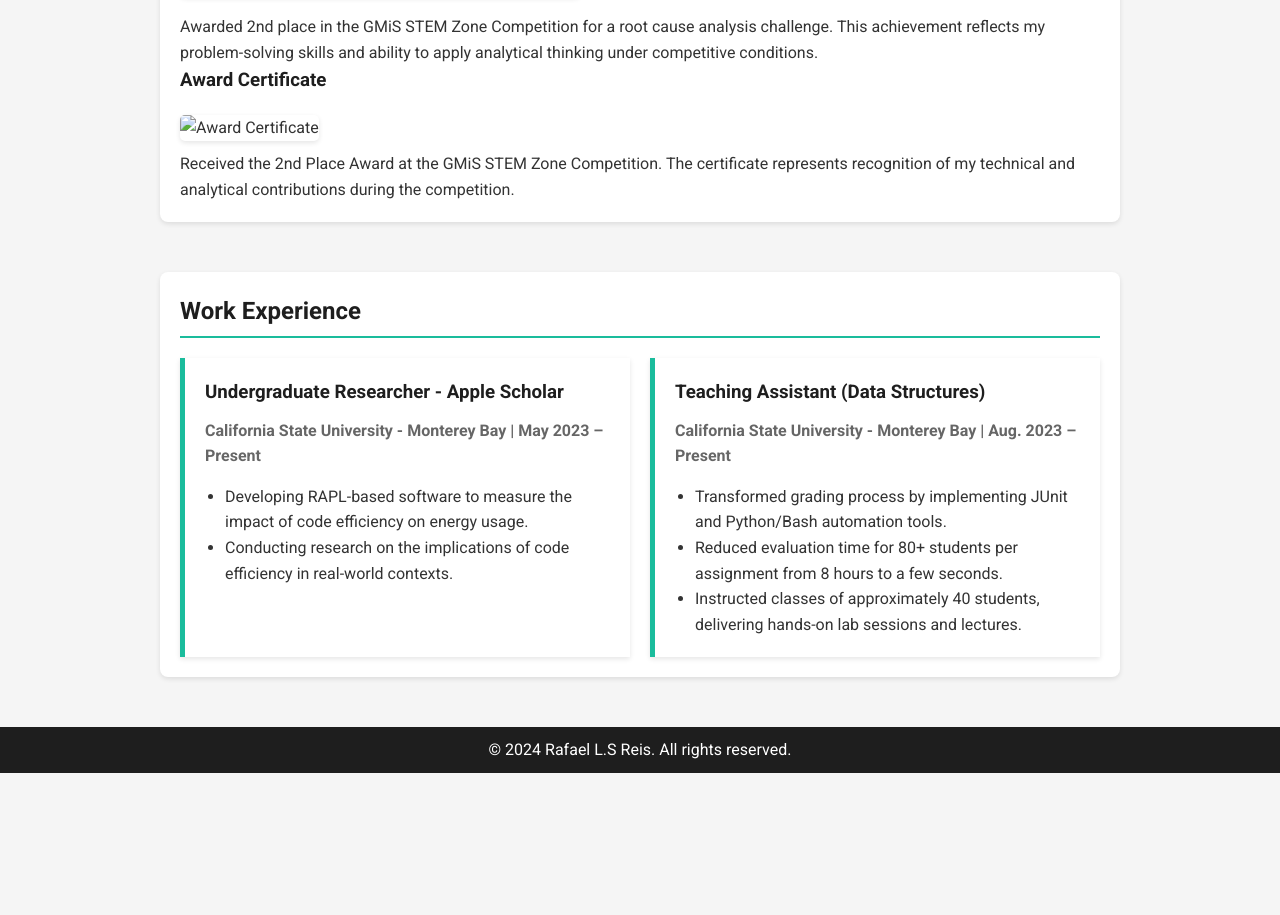
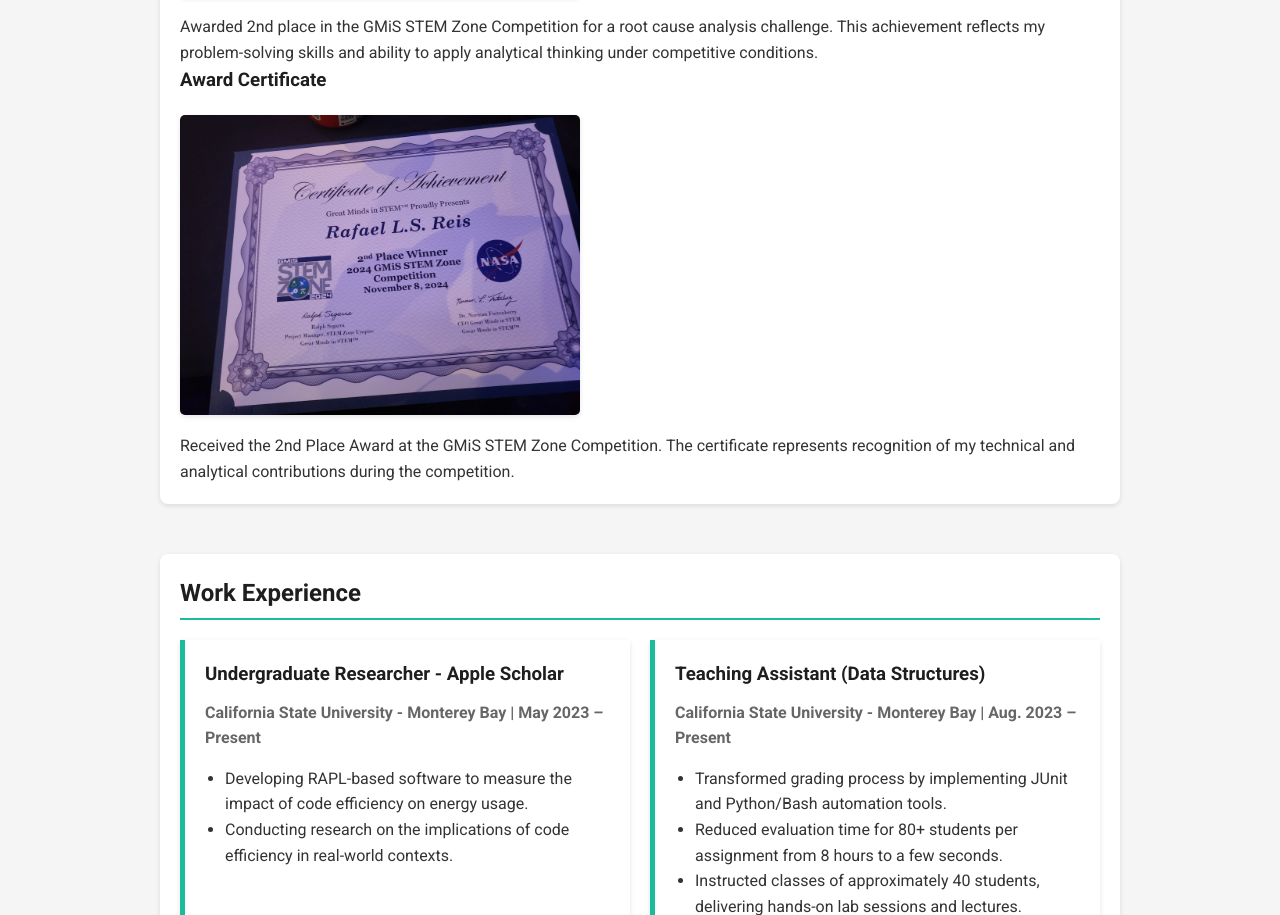
Before and after one commit to Sirraff/r, a plain HTML site: page index.html in a window 1280 px wide. Shown: the part 1744-2659 px from the top of the page. Before the commit the page ends 2517 px from the top, so only its background shows below. Drawn offline with Linux system fonts and the light colour scheme.

Commit message:
Update index.html

```diff
--- a/index.html
+++ b/index.html
@@ -78,7 +78,7 @@
             </div>
             <div class="research-item">
                 <h3>Award Certificate</h3>
-                <img src="assets/nasa.jpg" alt="Award Certificate" class="responsive-img">
+                <img src="assets/nasa.jpeg" alt="Award Certificate" class="responsive-img">
                 <p>
                     Received the 2nd Place Award at the GMiS STEM Zone Competition. The certificate represents recognition of my technical and analytical contributions during the competition.
                 </p>
```
